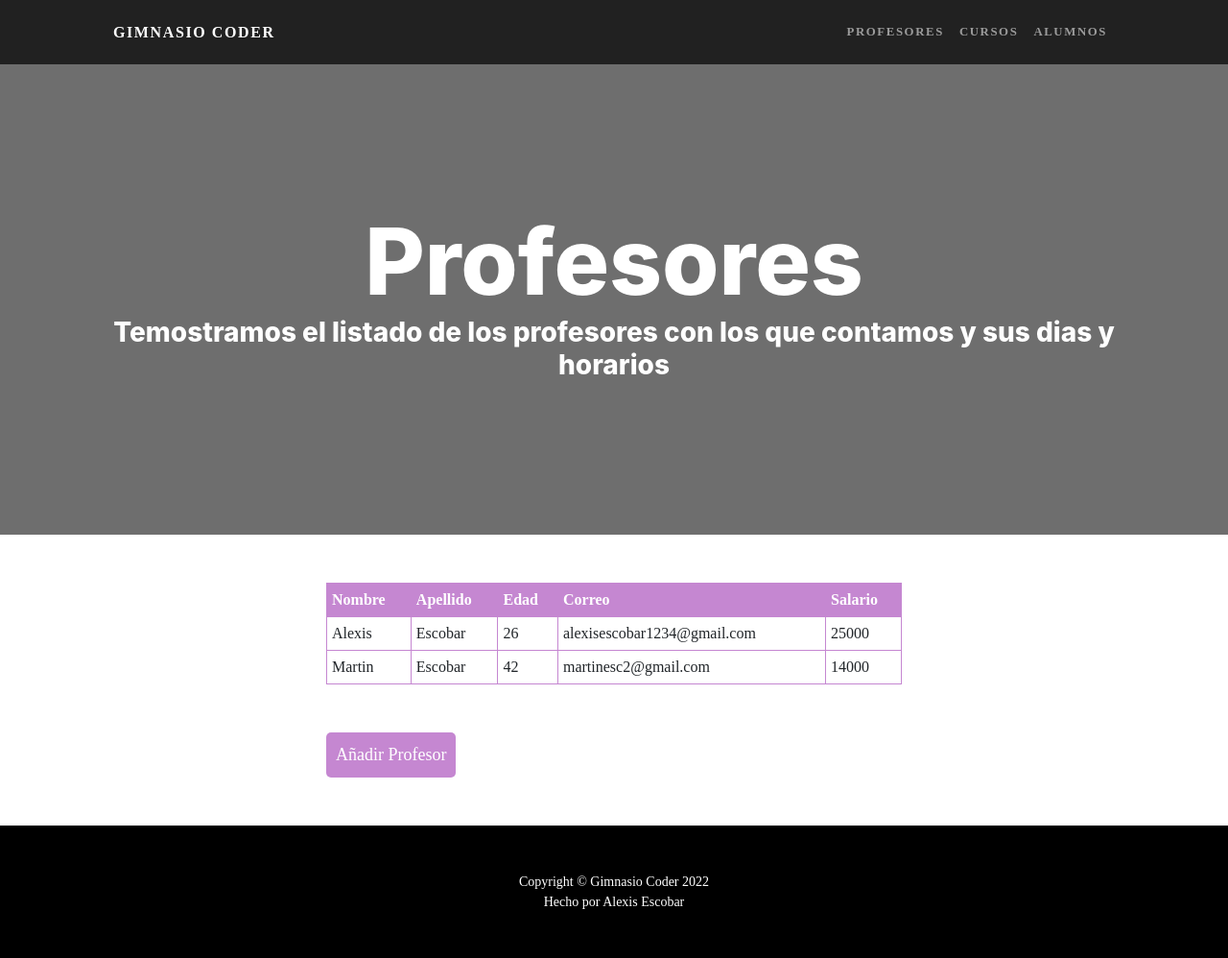
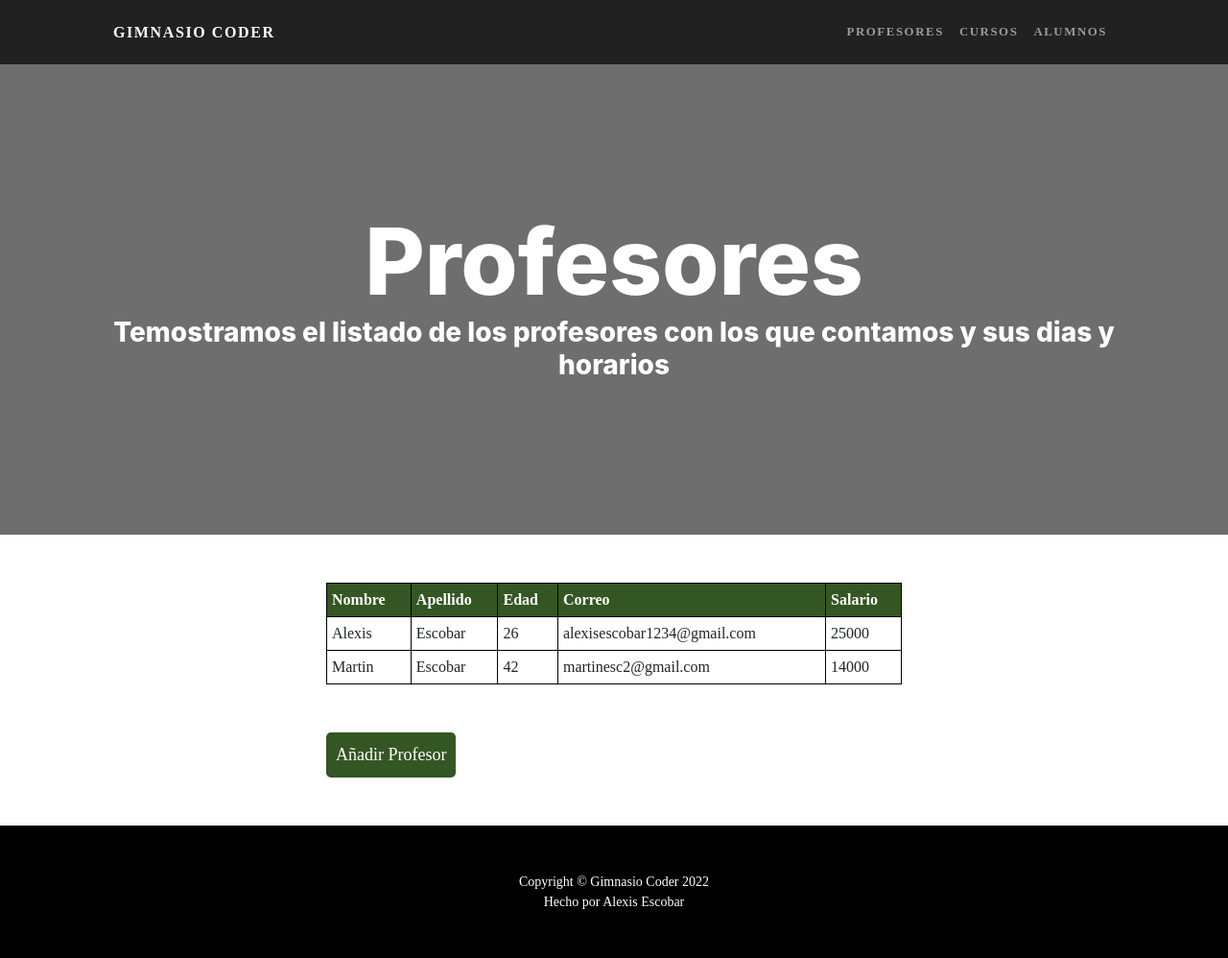
Before and after one commit to alexidev23/Entrega1-Escobar, a Django app: template appGimnasio/templates/appGimnasio/profesores.html in a window 1280 px wide. Shown: the whole page at 96% size. Run offline with Django 4.2, Linux system fonts and the light colour scheme; the template is opened without the code that fills it: values that come from a table or form of the project are taken from there, others are empty; data comes from the database, SQL or seed files in the repository; some libraries are stand-ins or nearby versions; some web fonts are replaced.

Commit message:
change styles and fix errors

```diff
--- a/appGimnasio/templates/appGimnasio/padre.html
+++ b/appGimnasio/templates/appGimnasio/padre.html
@@ -6,8 +6,8 @@
         <meta name="viewport" content="width=device-width, initial-scale=1, shrink-to-fit=no" />
         <meta name="description" content="" />
         <meta name="author" content="" />
-        <title>One Page Wonder - Start Bootstrap Template</title>
-        <link rel="icon" type="image/x-icon" href="assets/favicon.ico" />
+        <title>Gimnasio Coder</title>
+        <link rel="icon" type="image/x-icon" href="{%static 'appGimnasio/icon.webp'%}" />
         <!-- Font Awesome icons (free version)-->
         <script src="https://use.fontawesome.com/releases/v6.1.0/js/all.js" crossorigin="anonymous"></script>
         <!-- Google fonts-->
--- a/appGimnasio/templates/appGimnasio/profesores.html
+++ b/appGimnasio/templates/appGimnasio/profesores.html
@@ -11,15 +11,15 @@
     table{
         text-align: left;
         width: 100%;
-        border: solid 1px #c587d1;
+        border: solid 1px #fff;
     }
     thead{
-        background-color: #c587d1;
+        background-color: #345623;
         color: #fff;
     }
     th, td{
         padding: 5px;
-        border: solid 1px #c587d1;
+        border: solid 1px #000;
     }
     .contenedor{
         margin: 50px auto;
@@ -28,7 +28,7 @@
     .boton{
         display: inline-block;
         position: relative;
-        background-color: #c587d1;
+        background-color: #345623;
         padding: 10px;
         border-radius: 5px;
         border-style: none;
--- a/appGimnasio/urls.py
+++ b/appGimnasio/urls.py
@@ -3,14 +3,14 @@ from appGimnasio import views
 
 urlpatterns = [
     path('', views.inicio, name="Inicio"), #esta era nuestra primer view
-    path('posteos', views.profesores, name="Profesores"),
-    path('juegos', views.cursos, name="Cursos"),
-    path('perfil', views.alumnos, name="Alumnos"),
-    path('profesorform',views.formularioProf,name=
+    path('profesores', views.profesores, name="Profesores"),
+    path('cursos', views.cursos, name="Cursos"),
+    path('alumnos', views.alumnos, name="Alumnos"),
+    path('formulario-profesores',views.formularioProf,name=
     'Formulario'),
-    path('cursoform',views.formularioCurso,name=
+    path('formuulario-cursos',views.formularioCurso,name=
     'FormularioCurso'),
-    path('alumnoform',views.formularioAlumnos,name=
+    path('formularios-alumnos',views.formularioAlumnos,name=
     'FormularioAlumno'),
     path('buscar/', views.buscar),
 ]
--- a/proyecto/urls.py
+++ b/proyecto/urls.py
@@ -18,5 +18,5 @@ from django.urls import path,include
 
 urlpatterns = [
     path('admin/', admin.site.urls),
-    path('gimnasio/', include('appGimnasio.urls')),
+    path('', include('appGimnasio.urls')),
 ]
```
Also changed, not shown: appGimnasio/static/appGimnasio/icon.webp (added).
